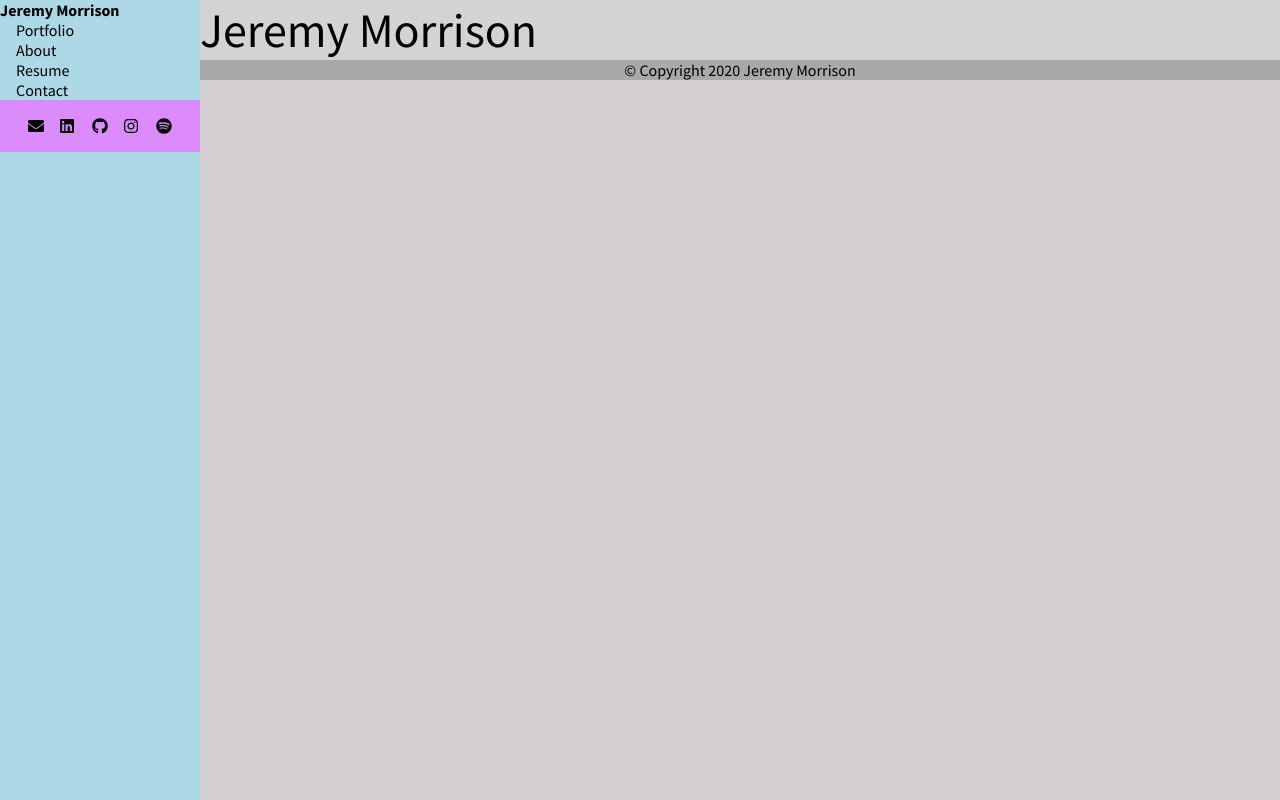
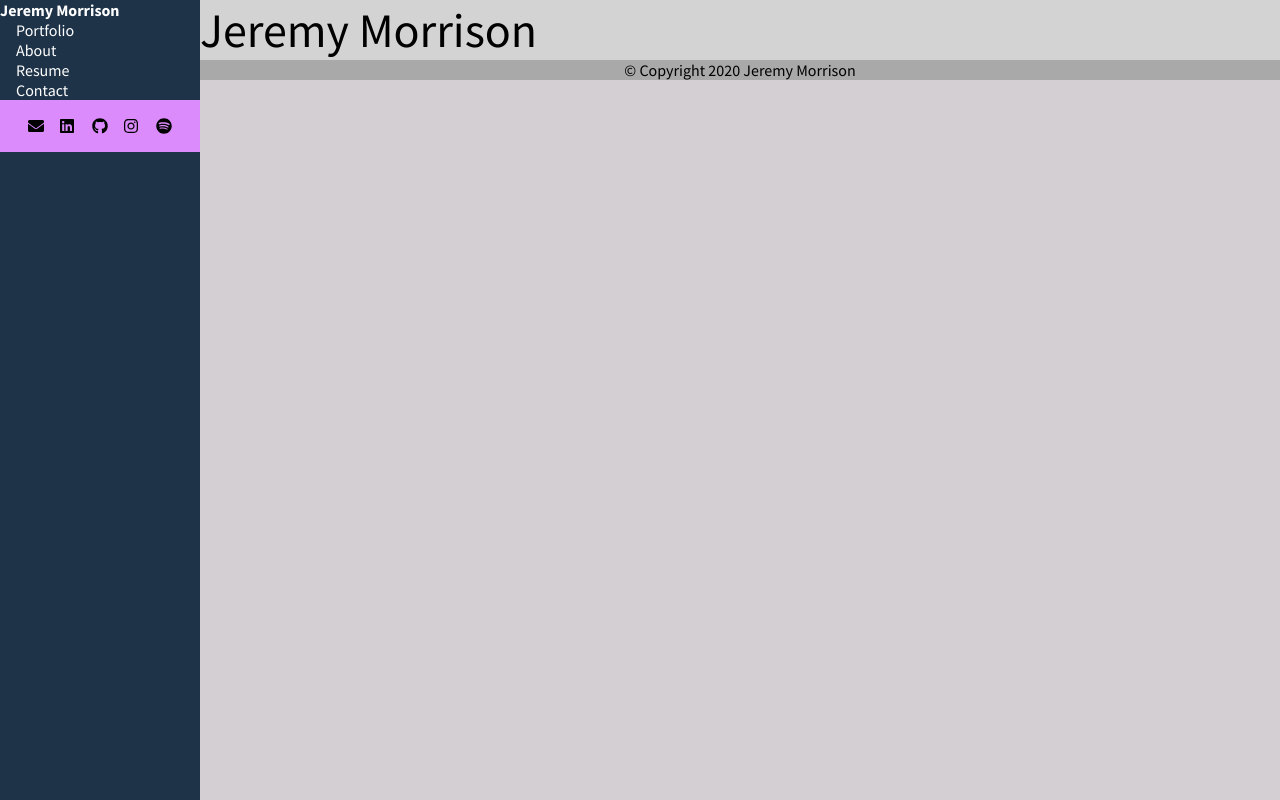
Before and after one commit to jemorriso/jeremymorrison.ca, a React (Create React App) app: page / in a window 1280 px wide. Built offline with nearby package versions, Linux system fonts and the light colour scheme.

Commit message:
Add updateContentHeight handler

```diff
--- a/src/components/Sidebar.js
+++ b/src/components/Sidebar.js
@@ -36,7 +36,8 @@ const Wrapper = styled.div`
 `;
 
 const ContentWrapper = styled.div`
-  background-color: lightblue;
+  background-color: #1e3348;
+  color: white;
   height: 100%;
   position: fixed;
   width: 200px;
@@ -46,18 +47,24 @@ const ContentWrapper = styled.div`
 `;
 
 function Sidebar(props) {
-  const { windowWidth, sidebarOpen, toggleSidebar, socials } = props;
-
+  const {
+    windowWidth,
+    sidebarOpen,
+    toggleSidebar,
+    socials,
+    updateContentHeight,
+  } = props;
   return (
     <Wrapper>
       <CSSTransition in={sidebarOpen} timeout={duration} classNames="animation">
         {/* transitions are applied to this div */}
-        <ContentWrapper windowWidth={windowWidth}>
+        <ContentWrapper windowWidth={windowWidth} onClick={updateContentHeight}>
           {windowWidth >= 850 ? <Brand /> : null}
           <Navbar toggleSidebar={toggleSidebar} />
           <Socials socials={socials} />
         </ContentWrapper>
       </CSSTransition>
+      {console.log(ContentWrapper)}
     </Wrapper>
   );
 }
@@ -67,6 +74,7 @@ Sidebar.propTypes = {
   sidebarOpen: PropTypes.bool.isRequired,
   toggleSidebar: PropTypes.func.isRequired,
   socials: PropTypes.arrayOf(PropTypes.object).isRequired,
+  updateContentHeight: PropTypes.arrayOf(PropTypes.object).isRequired,
 };
 
 export default Sidebar;
```
